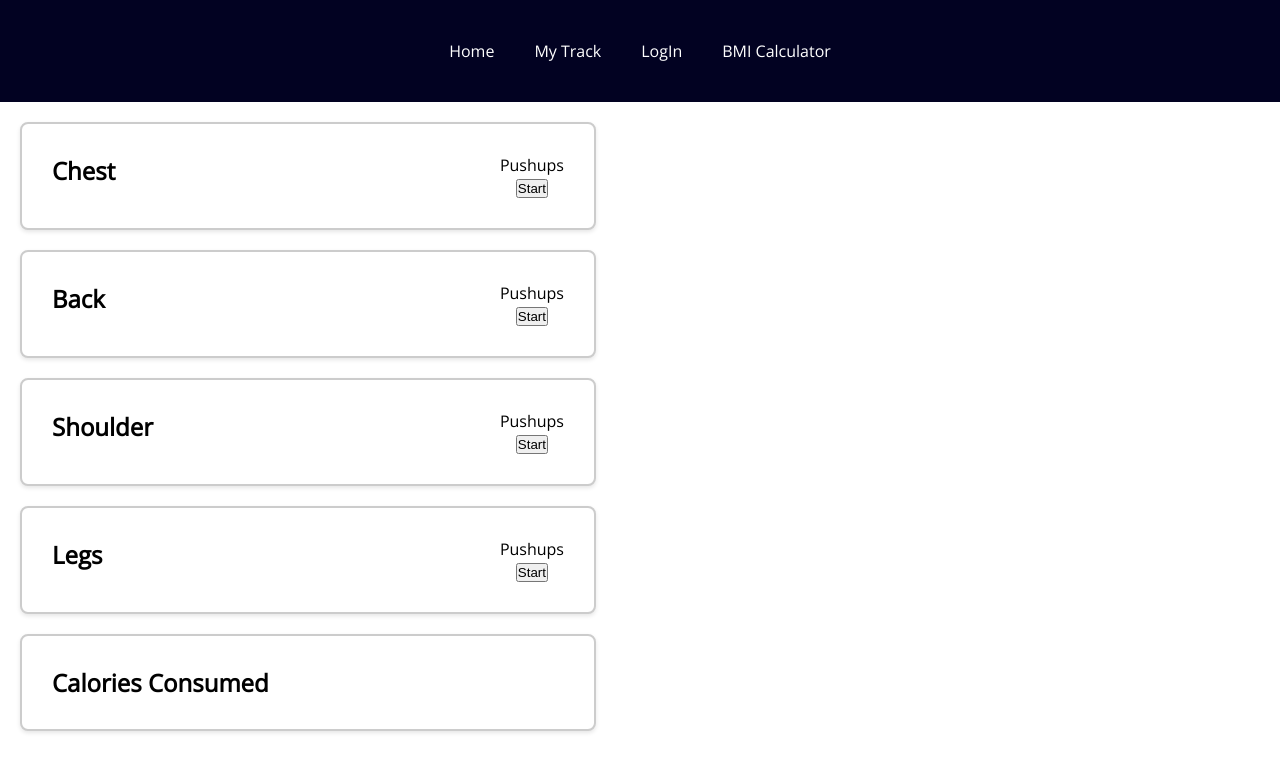
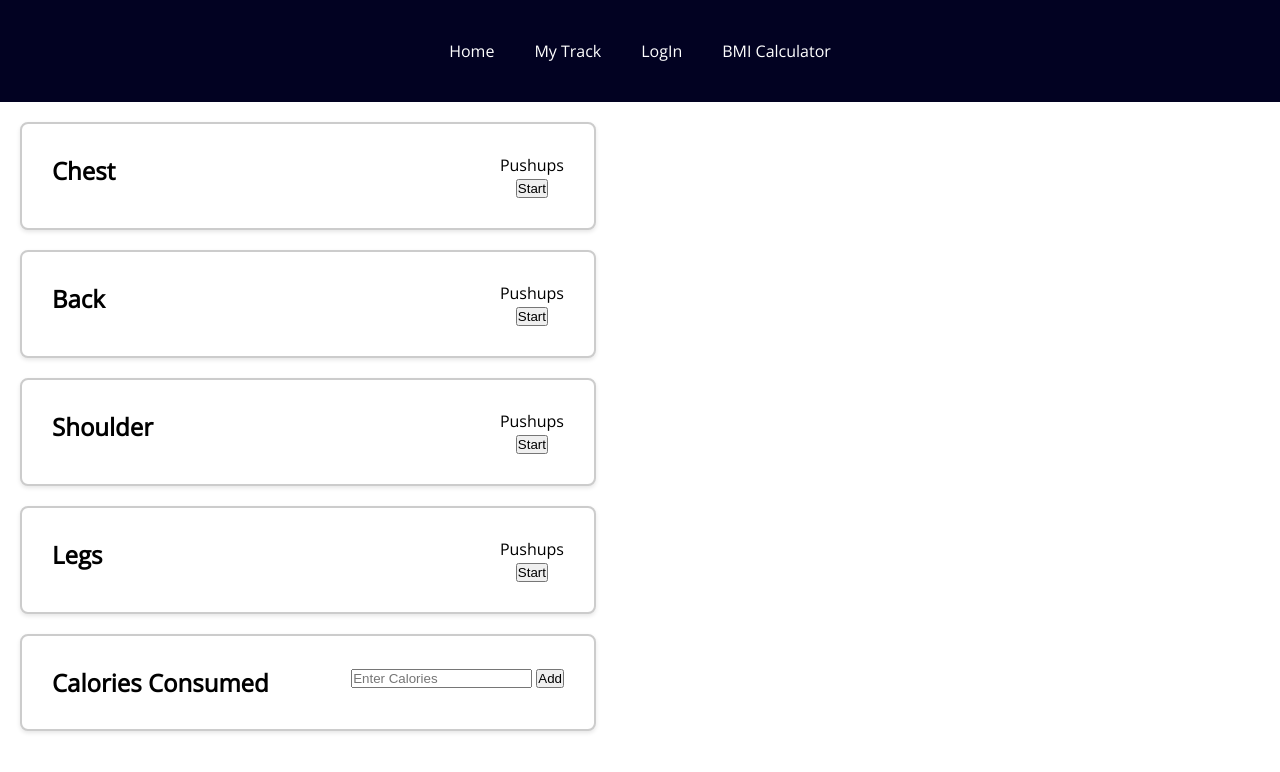
Before and after one commit to SpaciousCoder78/Healthify, a plain HTML site: page index.html in a window 1280 px wide. Drawn offline with nearby package versions, Linux system fonts and the light colour scheme.

Commit message:
added input for calories

```diff
--- a/index.html
+++ b/index.html
@@ -53,6 +53,10 @@
             <h1>Calories Consumed</h1>
             <div class="calories-consumed">
                 <p class="calories"></p>
+                <form>
+                    <input type="text" placeholder="Enter Calories">
+                    <button class="add">Add</button>
+                </form>
 
             </div>
         </div>
```
